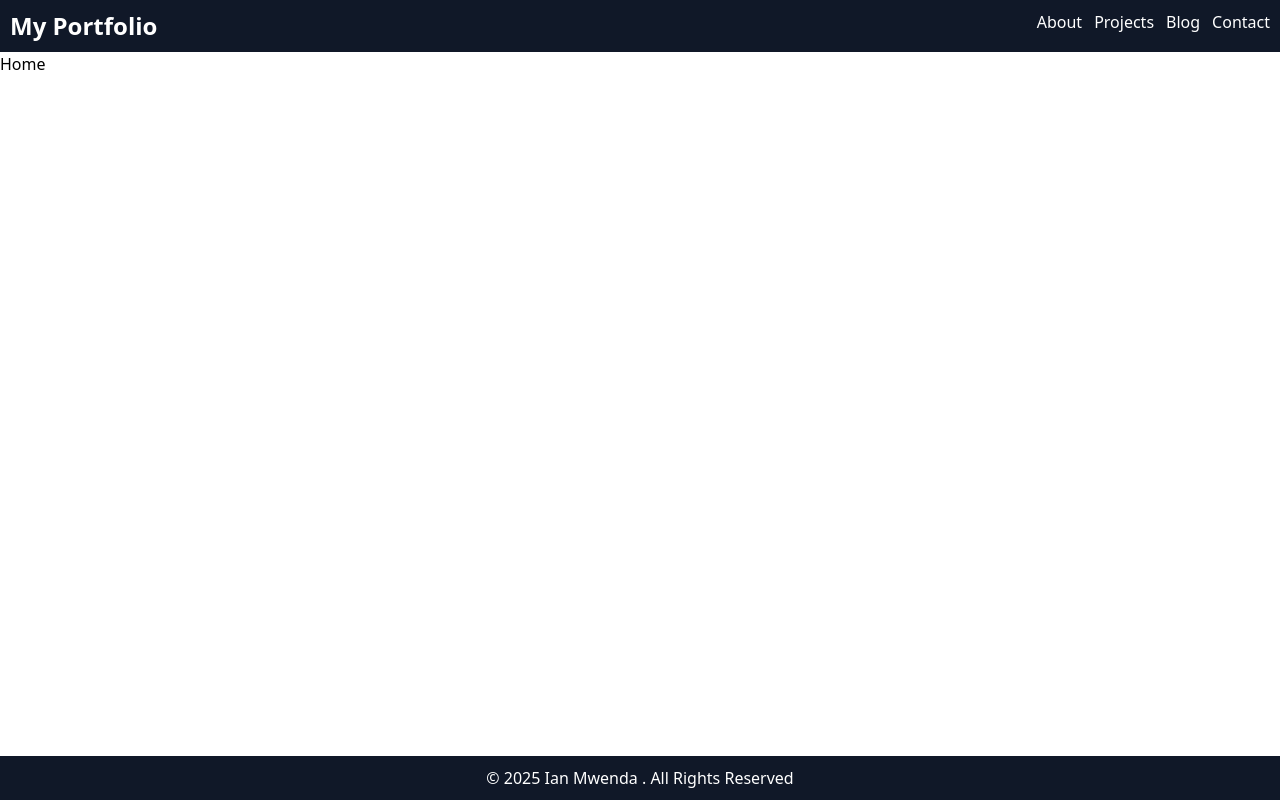
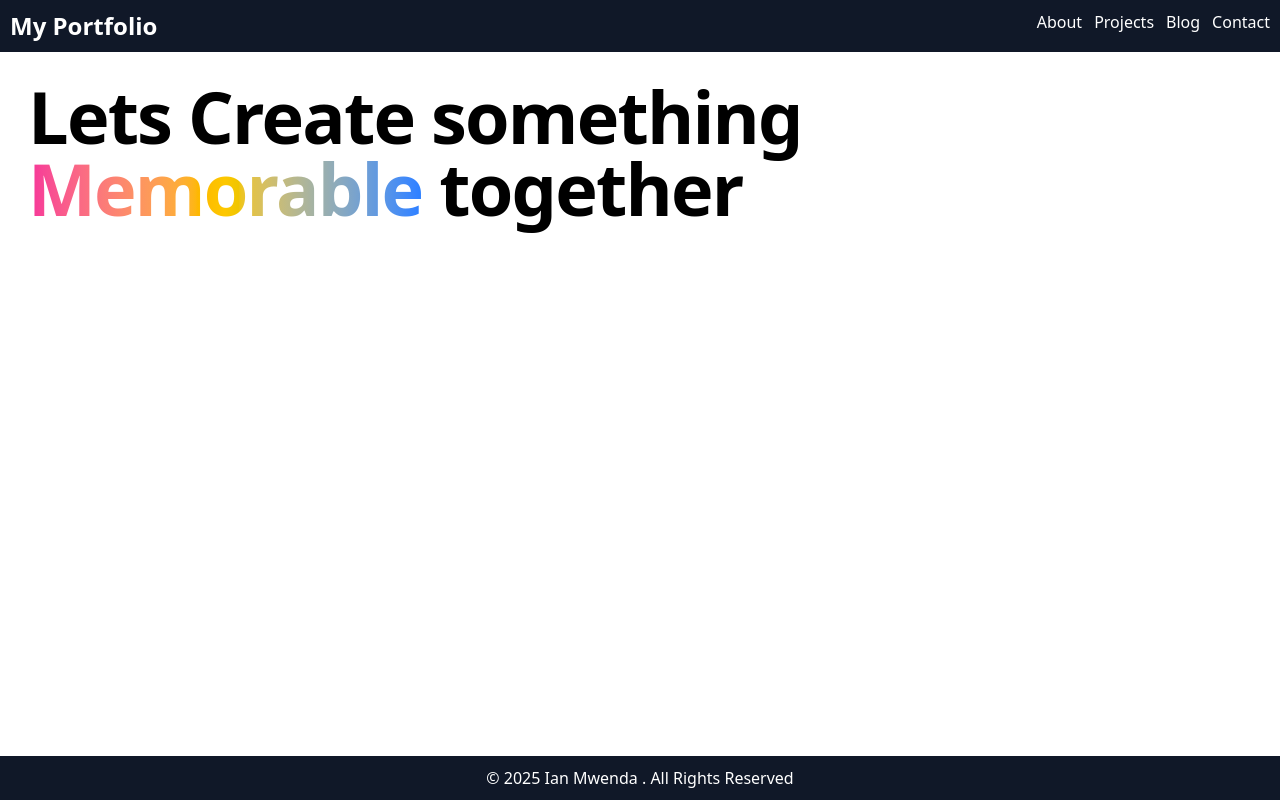
Before and after one commit to Ianmwia/personal-portfolio-react, a React (Vite) app: page / in a window 1280 px wide. Built offline with nearby package versions, Linux system fonts and the light colour scheme.

Commit message:
creating the home page

```diff
--- a/pages/Home.jsx
+++ b/pages/Home.jsx
@@ -2,7 +2,9 @@ function Home(){
     return(
         <>
         <main>
-            <h1>Home</h1>
+            <div className="m-3 p-4">
+            <p className='text-left font-bold tracking-tight text-7xl text-balance'>Lets Create something <span className='bg-linear-to-r from-pink-500 via-yellow-400 to-blue-500 bg-300% bg-clip-text text-transparent animate-gradient-slide'>Memorable</span> together</p>
+            </div>
         </main>
         </>
     )
--- a/pages/Projects.jsx
+++ b/pages/Projects.jsx
@@ -1,8 +1,19 @@
+import weather from '../src/assets/weather.jpg'
+
 function Projects(){
     return(
         <>
-        <main>
+        <main className='m-2.5'>
             <h1>Projects</h1>
+            <div className='border rounded w-48 h-72 flex flex-col'>
+                <a href="https://weather-now-capstone.netlify.app/">
+                <img src={weather} alt="weather" className='w-full h-2/3 object-cover'/>
+                <div className='h-1/3 p-2 overflow-auto'>
+                    <p className='font-medium text-lg'>Weather App</p>
+                    <p className='text-sm'>Weather app to get the current weather, hourly forecast and weather forecast</p>
+                    </div>
+                </a>
+            </div>
         </main>
         </>
     )
```
Also changed, not shown: 1 other file (tests, documents, lock files or other folders).
